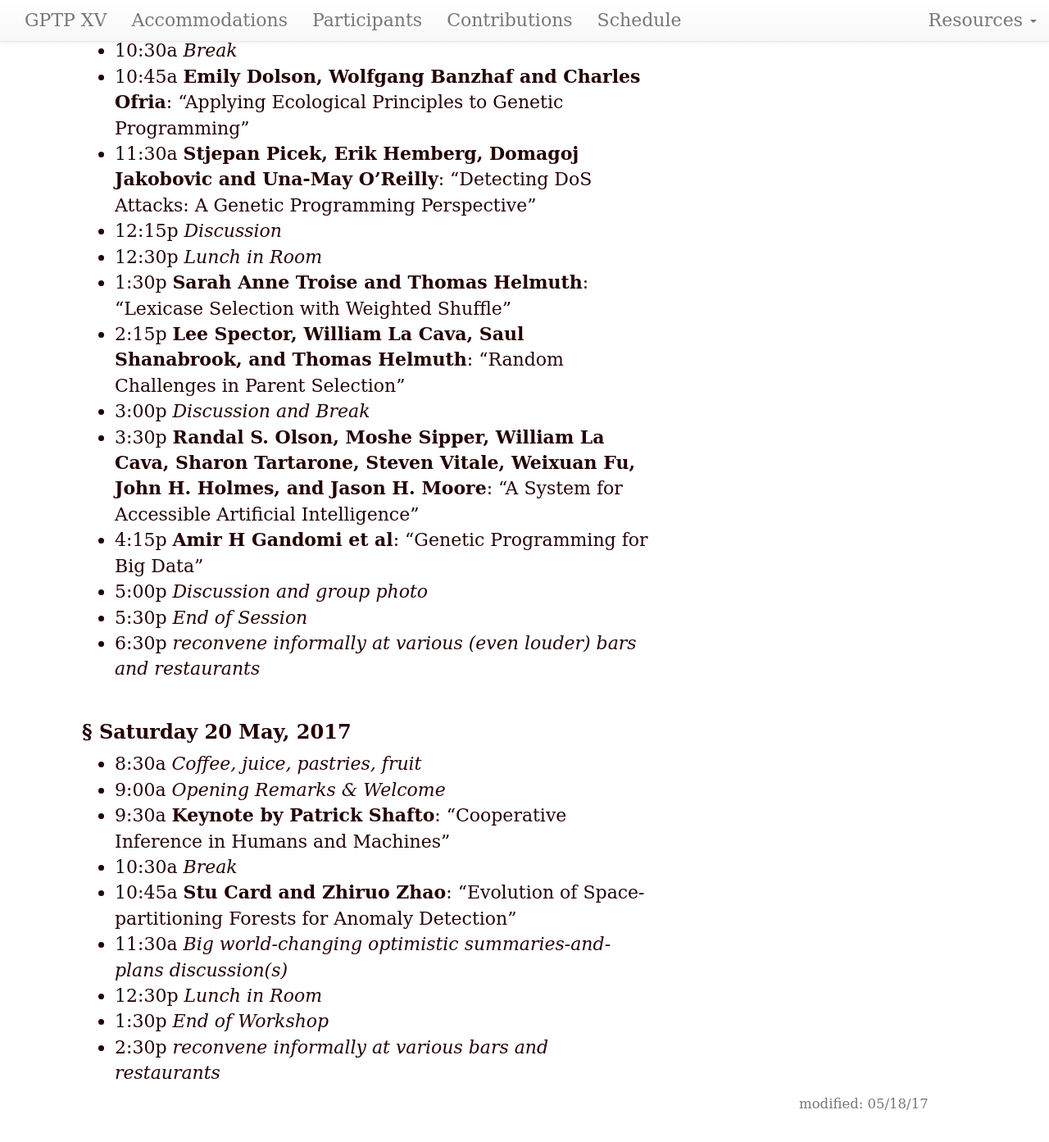
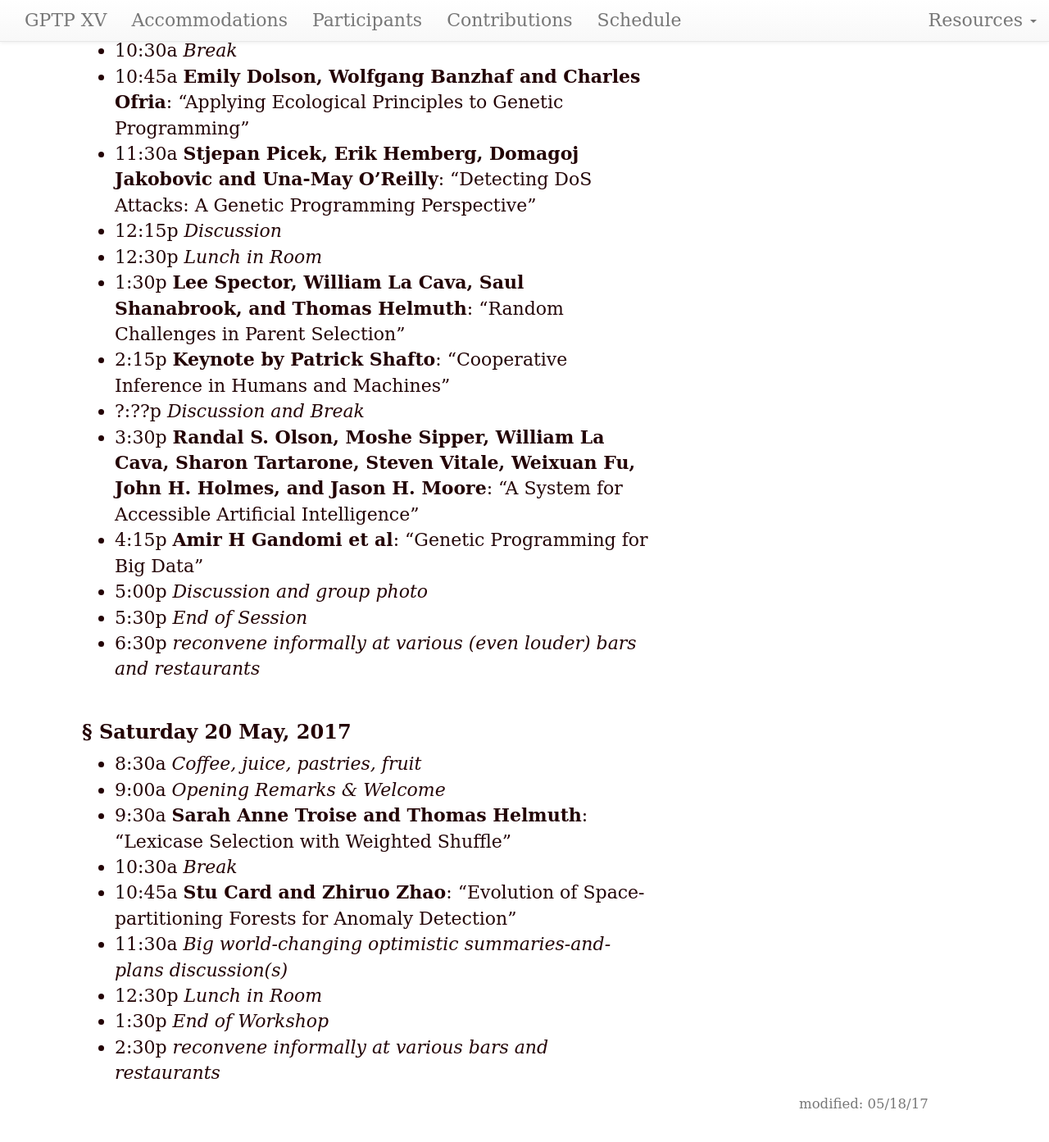
Before and after one commit to GPTP-workshop/gptp-workshop.github.io, a Jekyll site: the page built from schedule.md, in a window 1280 px wide and 1400 px high, scrolled down 1433 px. Shown: the top 1393 px of the window at 82% size. Built offline with Jekyll 4.4.1, drawn with Linux system fonts in a browser that asks for light colours; our own code applies the rules of GitHub Pages for plain Markdown files; part of the change alters nothing that is shown.

```diff
--- a/schedule.md
+++ b/schedule.md
@@ -34,9 +34,9 @@ dates: "May 18–20, 2017"
 - 11:30a **Stjepan Picek, Erik Hemberg, Domagoj Jakobovic and Una-May O’Reilly**: "Detecting DoS Attacks: A Genetic Programming Perspective"
 - 12:15p _Discussion_
 - 12:30p _Lunch in Room_
-- 1:30p **Sarah Anne Troise and Thomas Helmuth**: "Lexicase Selection with Weighted Shuffle"
-- 2:15p **Lee Spector, William La Cava, Saul Shanabrook, and Thomas Helmuth**: "Random Challenges in Parent Selection"
-- 3:00p _Discussion and Break_
+- 1:30p **Lee Spector, William La Cava, Saul Shanabrook, and Thomas Helmuth**: "Random Challenges in Parent Selection"
+- 2:15p **Keynote by Patrick Shafto**: "Cooperative Inference in Humans and Machines"
+- ?:??p _Discussion and Break_
 - 3:30p **Randal S. Olson, Moshe Sipper, William La Cava, Sharon Tartarone, Steven Vitale, Weixuan Fu, John H. Holmes, and Jason H. Moore**: "A System for Accessible Artificial Intelligence"
 - 4:15p **Amir H Gandomi et al**: "Genetic Programming for Big Data"
 - 5:00p _Discussion and group photo_
@@ -47,7 +47,7 @@ dates: "May 18–20, 2017"
 ### Saturday 20 May, 2017
 - 8:30a _Coffee, juice, pastries, fruit_
 - 9:00a _Opening Remarks & Welcome_
-- 9:30a **Keynote by Patrick Shafto**: "Cooperative Inference in Humans and Machines"
+- 9:30a **Sarah Anne Troise and Thomas Helmuth**: "Lexicase Selection with Weighted Shuffle"
 - 10:30a _Break_
 - 10:45a **Stu Card and Zhiruo Zhao**: "Evolution of Space-partitioning Forests for Anomaly Detection"
 - 11:30a _Big world-changing optimistic summaries-and-plans discussion(s)_
```
